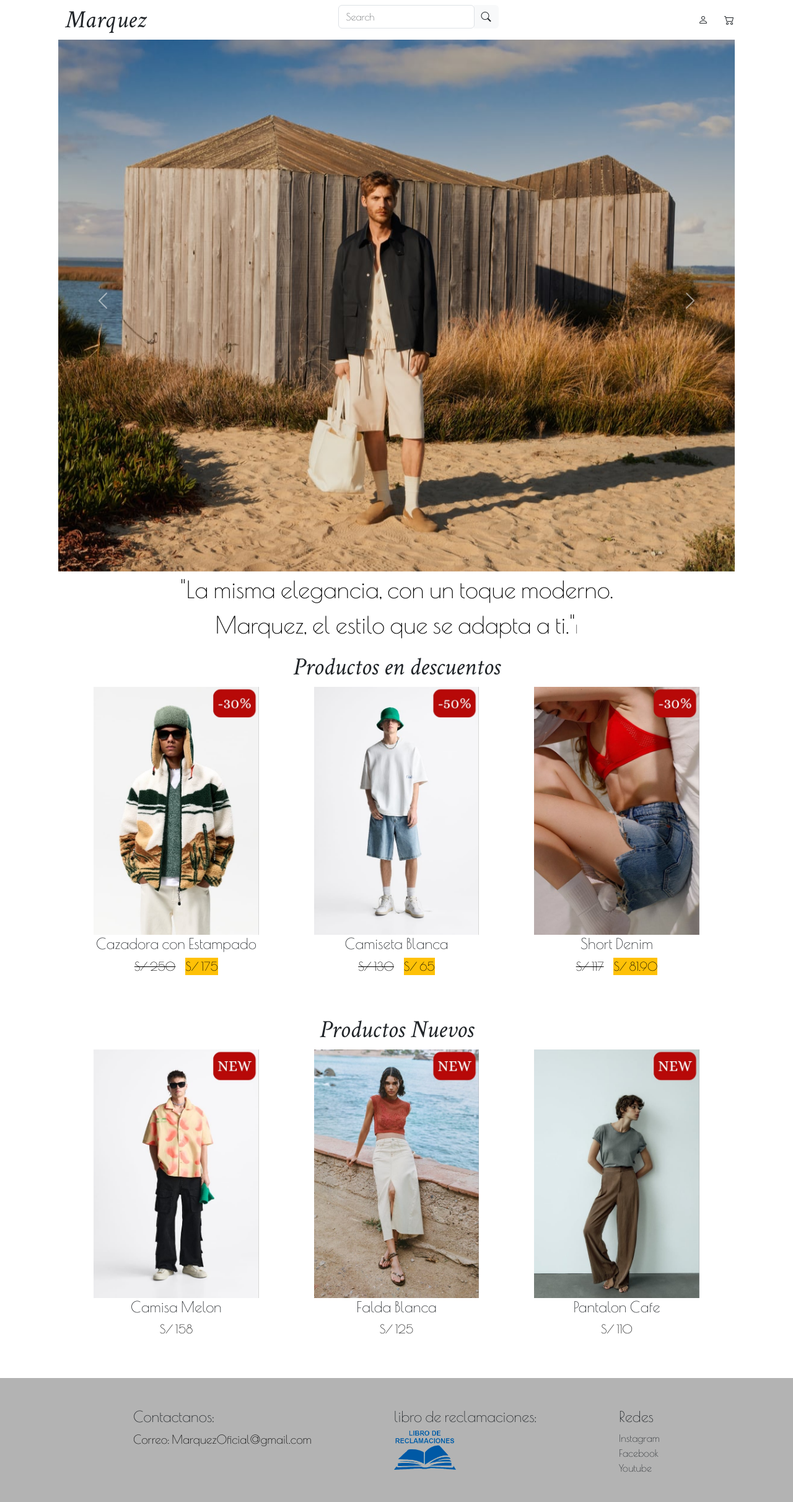
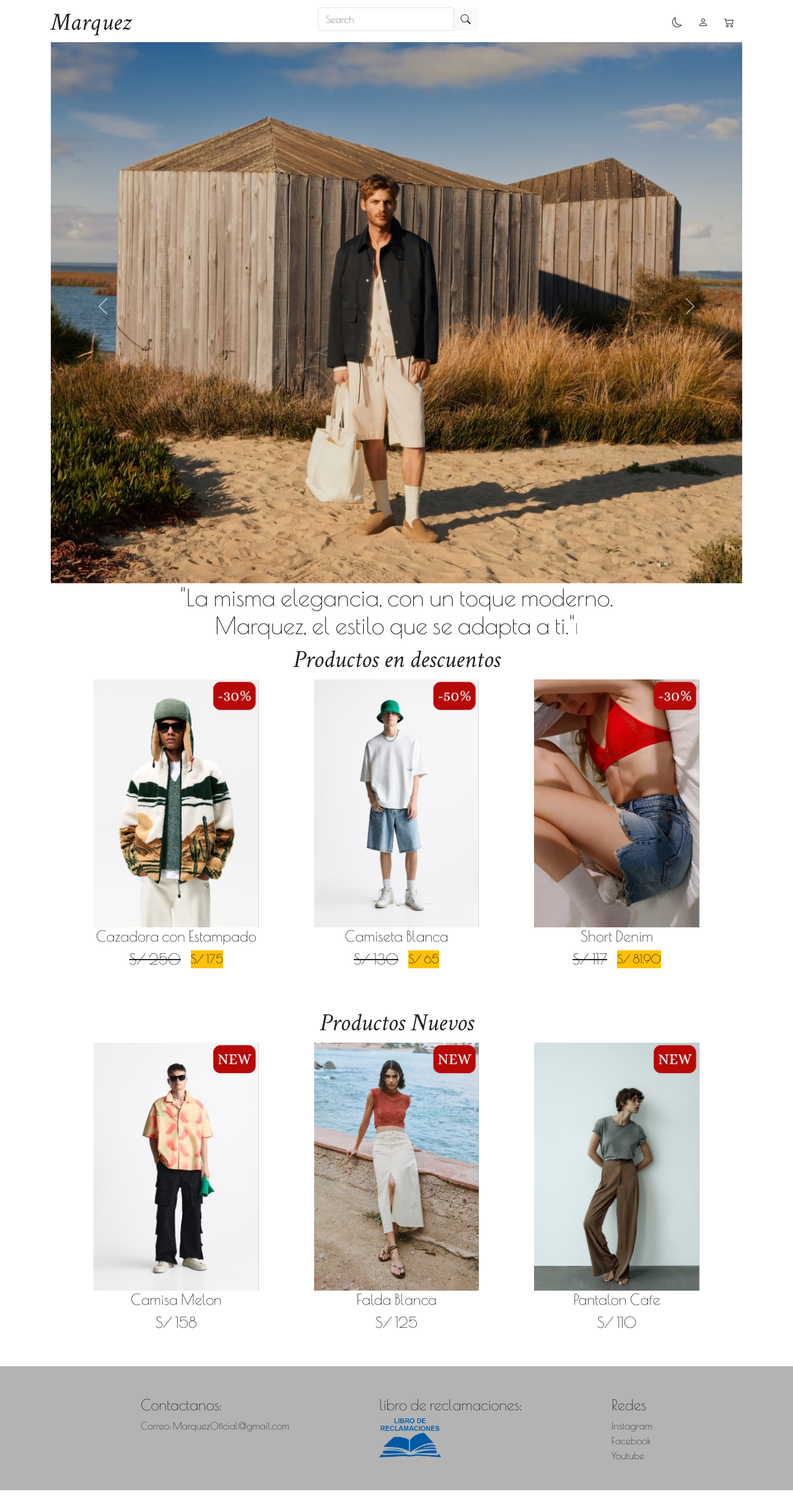
Before and after one commit to DavidMarquezad0/Proyecto-avance, a plain HTML site: page index.html in a window 1280 px wide. Shown: the whole page at 62% size. Drawn offline with nearby package versions, Linux system fonts and the light colour scheme.

Commit message:
actualizando

```diff
--- /dev/null
+++ b/css/darkMode.css
@@ -0,0 +1,13 @@
+.dark-mode>header {
+    background-color: rgb(70, 68, 68);
+    color: white;
+}
+
+.dark-mode {
+    background-color: rgb(70, 68, 68);
+    color: white;
+}
+
+.dark-mode>p {
+    background-color: yellow;
+}
--- a/css/main.css
+++ b/css/main.css
@@ -10,18 +10,14 @@
 :root {
     --lg-font: 'Crimson Text', serif;
     --sm-font: 'Poiret One', sans-serif;
-    --gray: #9c9e98;
-    --white: #fafbfa;
-    --dark: #2c2c2c;
-    --brown: #8e7d6e;
-
 }
 
 body {
     font-family: var(--sm-font);
+}
 
-
-
+header{
+    background-color: white;
 }
 
 .bg-primary {
@@ -30,7 +26,6 @@ body {
 
 h1 {
     font-family: var(--lg-font);
-
 }
 
 p {
--- a/index.html
+++ b/index.html
@@ -10,24 +10,21 @@
     <link href="https://cdn.jsdelivr.net/npm/bootstrap@5.3.2/dist/css/bootstrap.min.css" rel="stylesheet"
         integrity="sha384-T3c6CoIi6uLrA9TneNEoa7RxnatzjcDSCmG1MXxSR1GAsXEV/Dwwykc2MPK8M2HN" crossorigin="anonymous">
     <link rel="stylesheet" href="css/main.css">
+    <link rel="stylesheet" href="css/darkMode.css">
 
 
 </head>
 
 <body>
 
-    <header class="container-xl-flex container fixed-top bg-white">
-        <div class="d-flex justify-content-between container-xxl-flex">
+    <header class="container-xl-flex container fixed-top mb-1 mb-xxl-1">
 
-
+        <div class="d-flex justify-content-between container-xxl-flex mt-1 mt-xxl-1">
             <div class="col-xxl-3 container-xxl-flex">
-                <h1 class="d-flex justify-content-center mt-2 ms-4">Marquez</h1>
+                <h1 class="d-flex justify-content-center mt-2 mt-xxl-1">Marquez</h1>
             </div>
-
-
             <div class="col-xxl-6 container-xxl-flex">
-
-                <div class="input-group rounded mt-2 container-xxl-flex">
+                <div class="input-group rounded mt-2 container-xxl-flex mt-xxl-2">
                     <input type="search" class="form-control rounded" placeholder="Search" aria-label="Search"
                         aria-describedby="search-addon">
                     <span class="input-group-text border-0" id="search-addon">
@@ -35,11 +32,9 @@
                     </span>
                 </div>
             </div>
-
-
             <div class="col-xxl-3 d-flex justify-content-end container-xxl-flex">
+                <button class="btn bi bi-moon dark-mode-button"></button>
                 <button class="btn bi bi-person"></button>
-
                 <section id="menu" class="menu rounded-start z-2">
                     <div class="d-flex mt-1">
                         <h3 class="text-center col-11 d-flex justify-content-center">Carrito</h3>
@@ -53,17 +48,17 @@
                         </div>
                         <h5>Productos Seleccionados</h5>
                     </div>
-
                 </section>
                 <button class="btn bi bi-cart2" id="button-toogle-menu" onclick="toogleMenu()"></button>
-
             </div>
         </div>
+
     </header>
 
     <section class="d-xxl-flex container mt-5">
 
-        <div id="carouselExampleAutoplaying" class="carousel slide col-xxl-6 container justify-content-center" data-bs-ride="carousel" data-bs-interval="3000">
+        <div id="carouselExampleAutoplaying" class="carousel slide col-xxl-6 justify-content-center"
+            data-bs-ride="carousel" data-bs-interval="3000">
             <div class="carousel-inner position-relative z-1">
                 <div class="carousel-item active">
                     <a href="products-main/Carrusel/product1.html"><img src="img/model1.jpg" class="d-block w-100"
@@ -93,7 +88,7 @@
         <div class="container col-xxl-6 d-flex justify-content-center align-items-center d-xxl-flex container-text">
             <div class="d-flex justify-content-center align-items-center">
                 <div>
-                    <p class="text-center"><span class="typed fit__content--text"></span></p>
+                    <h4 class="text-center"><span class="typed fit__content--text"></span></h4>
                 </div>
             </div>
 
@@ -110,11 +105,11 @@
                     <a class="d-flex justify-content-center" href="products-main/discounts/product1.html"><img
                             class="w-75" src="img/Colección Hombres/cazadora estampadonew.jpeg" alt="">
                     </a>
-                        <h4 class="text-center">Cazadora con Estampado</h4>
+                    <h4 class="text-center">Cazadora con Estampado</h4>
 
                     <div class="d-flex justify-content-center">
                         <div class="d-flex gap-3">
-                            <p class="text-decoration-line-through">S/ 250</p>
+                            <h4 class="text-decoration-line-through">S/ 250</h4>
                             <p class="bg-warning">S/ 175</p>
                         </div>
                     </div>
@@ -128,7 +123,7 @@
                     <h4 class="text-center">Camiseta Blanca</h4>
                     <div class="d-flex justify-content-center">
                         <div class="d-flex gap-3">
-                            <p class="text-decoration-line-through">S/ 130</p>
+                            <h4 class="text-decoration-line-through">S/ 130</h4>
                             <p class="bg-warning">S/ 65</p>
                         </div>
                     </div>
@@ -141,7 +136,7 @@
                     <h4 class="text-center">Short Denim</h4>
                     <div class="d-flex justify-content-center">
                         <div class="d-flex gap-3">
-                            <p class="text-decoration-line-through">S/ 117</p>
+                            <h4 class="text-decoration-line-through">S/ 117</h4>
                             <p class="bg-warning">S/ 81.90</p>
                         </div>
                     </div>
@@ -166,7 +161,7 @@
                     <h4 class="text-center">Camisa Melon</h4>
                     <div class="d-flex justify-content-center">
                         <div class="d-flex gap-3">
-                            <p>S/ 158</p>
+                            <h4>S/ 158</h4>
 
                         </div>
                     </div>
@@ -181,7 +176,7 @@
                     <h4 class="text-center">Falda Blanca</h4>
                     <div class="d-flex justify-content-center">
                         <div class="d-flex gap-3">
-                            <p>S/ 125</p>
+                            <h4>S/ 125</h4>
 
                         </div>
                     </div>
@@ -194,7 +189,7 @@
                     <h4 class="text-center">Pantalon Cafe</h4>
                     <div class="d-flex justify-content-center">
                         <div class="d-flex gap-3">
-                            <p>S/ 110</p>
+                            <h4>S/ 110</h4>
 
                         </div>
                     </div>
@@ -213,7 +208,7 @@
         <div class="container d-flex justify-content-evenly">
             <div class="mt-5">
                 <h4 class="text-start">Contactanos:</h4>
-                <p>Correo: MarquezOficial@gmail.com</p>
+                <a>Correo: MarquezOficial@gmail.com</a>
             </div>
             <div class="mt-5">
                 <h4>libro de reclamaciones:</h4>
@@ -230,6 +225,7 @@
         </div>
     </footer>
 
+    <script src="main-js/darkMode.js"></script>
     <script src="main-js/menu.js"></script>
 
     <script src="https://cdn.jsdelivr.net/npm/typed.js@2.0.11"></script>
--- /dev/null
+++ b/main-js/darkMode.js
@@ -0,0 +1,10 @@
+document.addEventListener('DOMContentLoaded', () => {
+    darkMode();
+});
+
+function darkMode() {
+    const buttonDarkMode = document.querySelector('.dark-mode-button');
+    buttonDarkMode.addEventListener('click', () => {
+        document.body.classList.toggle('dark-mode')
+    })
+}
```
